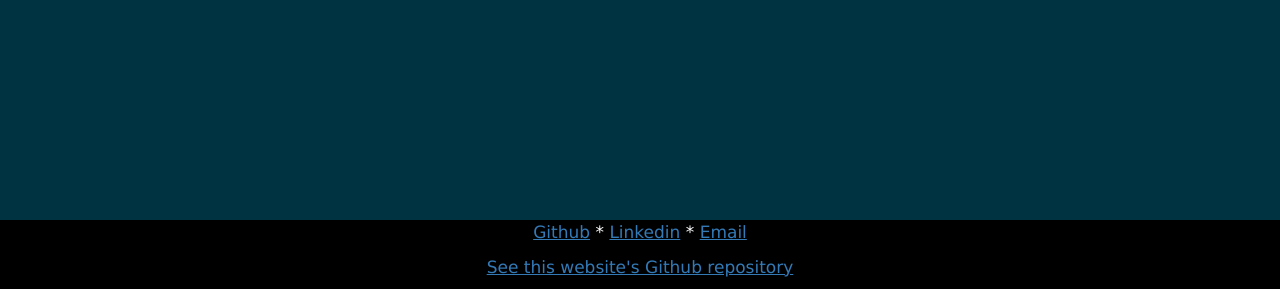
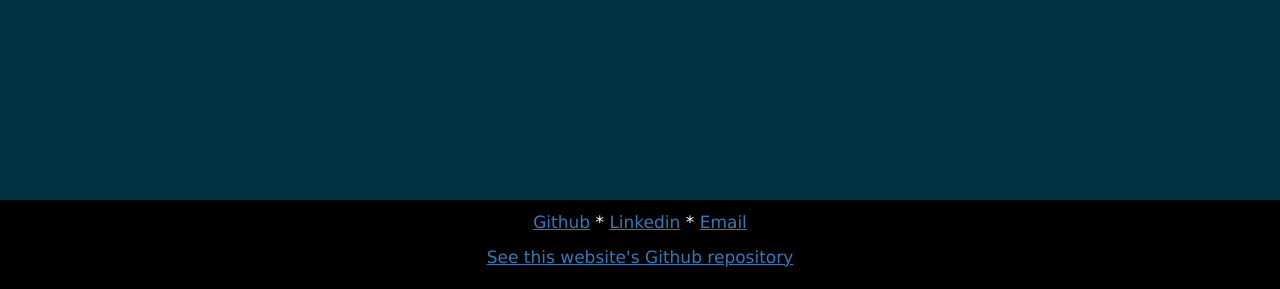
Before and after one commit to Brian-Bowyer/Personal-Website, a Flask app: page / in a window 1280 px wide. Shown: the part 511-800 px from the top of the page. Run offline with Flask 2, Linux system fonts and the light colour scheme; some libraries are stand-ins or nearby versions.

Commit message:
add a little footer padding

```diff
--- a/website/assets/style.scss
+++ b/website/assets/style.scss
@@ -48,6 +48,7 @@ footer {
     left: 0;
     bottom: 0;
     width: 100%;
+    padding: 10px;
     text-align: center;
     a{
         text-decoration: underline;
--- a/website/static/style.css
+++ b/website/static/style.css
@@ -29,6 +29,7 @@ footer {
   left: 0;
   bottom: 0;
   width: 100%;
+  padding: 10px;
   text-align: center; }
   footer a {
     text-decoration: underline; }
```
